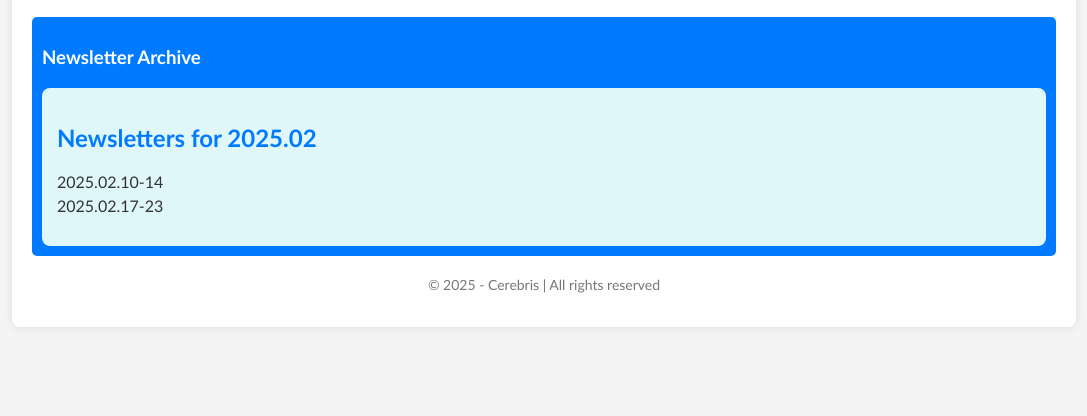
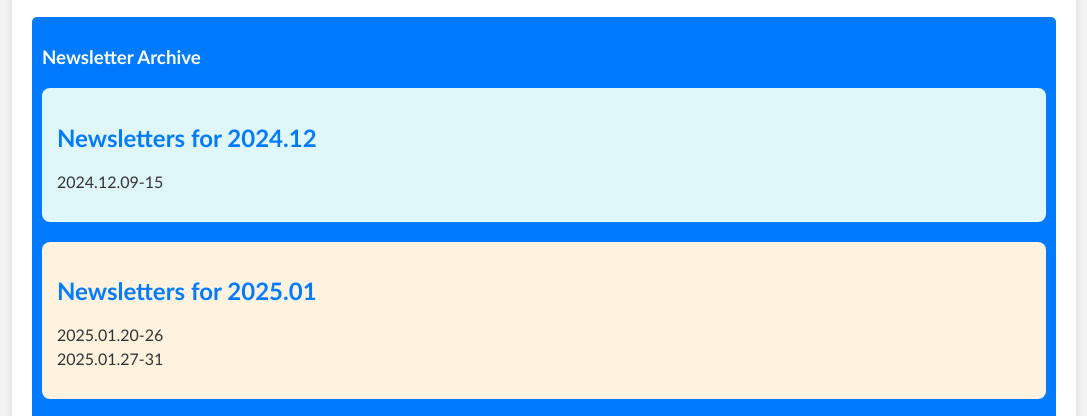
Before and after one commit to Nutz95/NewsLetterAI, a plain HTML site: page index.html in a window 1280 px wide. Shown: the part 317-733 px from the top of the page, without its empty margins (96-1183 px from the left). Drawn offline with Linux system fonts and the light colour scheme.

Commit message:
update index

```diff
--- a/index.html
+++ b/index.html
@@ -131,7 +131,11 @@
 
             // Array of newsletter folders
             const newsletterFolders = [
-                "2025.02.10-14",
+                "2024.12.09-15",
+				"2025.01.20-26",
+				"2025.01.27-31",
+				"2025.02.03-09",
+				"2025.02.10-14",
 				"2025.02.17-23",
                 // Add more folders as needed
             ];
```
